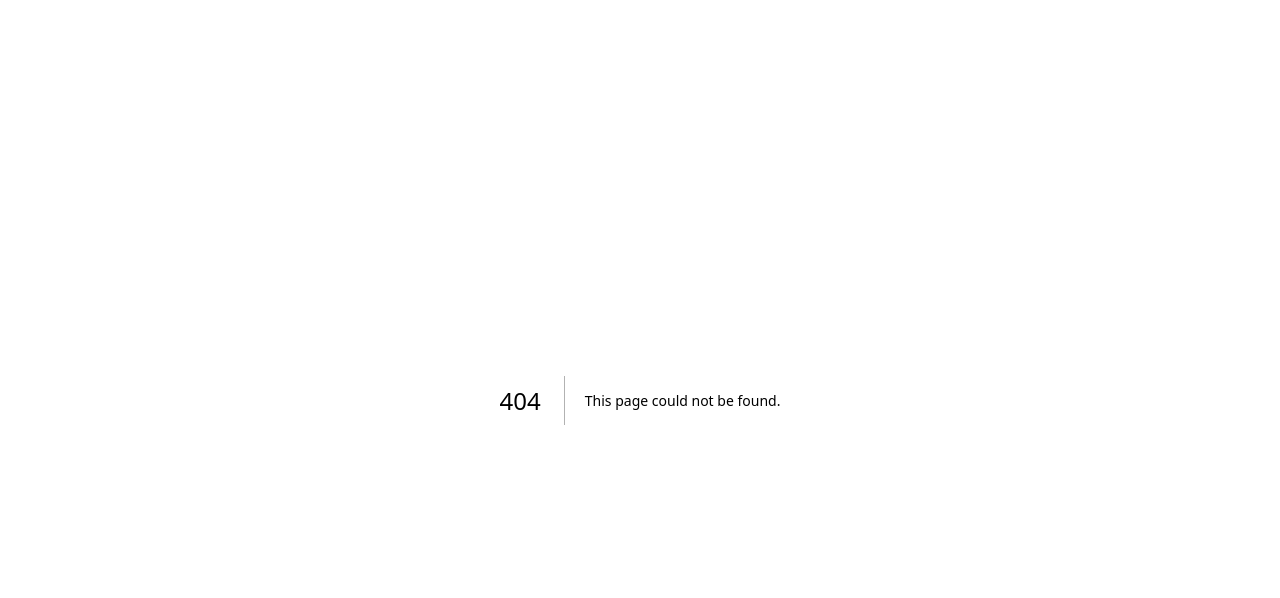
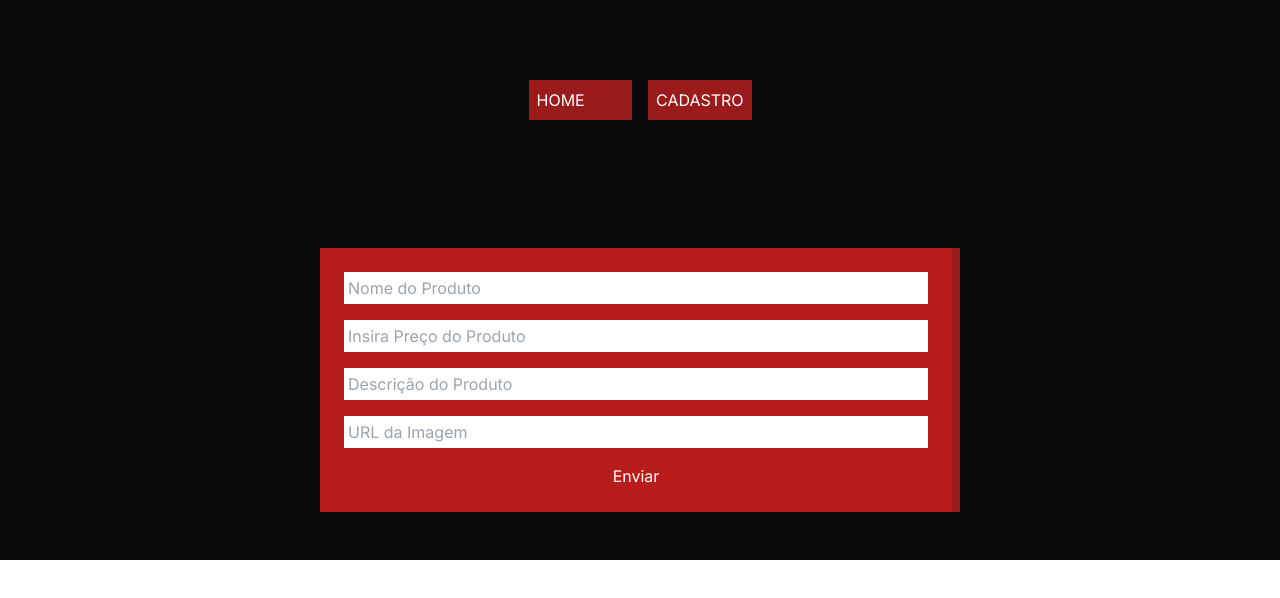
Before and after one commit to CaioHPerlin/Multidisciplinar-PTAC, a Next.js app: page /cadastro in a window 1280 px wide. Before the commit this address had no page. Shown: the top 598 px of the page. Built offline with nearby package versions, Linux system fonts and the light colour scheme.

Commit message:
Formulário de Cadastro Adicionado

```diff
--- /dev/null
+++ b/src/app/cadastro/page.js
@@ -0,0 +1,51 @@
+'use client';
+import { useState } from 'react';
+import '../globals.css';
+import Link from 'next/link';
+//Imagem que carrega conforme o usuário digita o link (+)
+//Verificar formato da DATACADASTRO
+
+export default function Cadastro() {
+  const [titulo, setTitulo] = useState('');
+  const [preco, setPreco] = useState();
+  const [descricao, setDescricao] = useState('');
+  const [imagem, setImagem] = useState('');
+
+  const handleSubmit = (event) => {
+    event.preventDefault();
+    const dataCadastro = new Date(Date.now()).toLocaleDateString();
+    const produto = {
+      titulo: titulo,
+      dataCadastro: dataCadastro,
+      preco: preco,
+      descricao: descricao,
+      imagem: imagem,
+    };
+
+    console.log(produto);
+    setTitulo("");
+    setPreco("");
+    setDescricao("");
+    setImagem("");
+  };
+
+  return (
+    <main className="select-none bg-neutral-950 grid grid-cols-1 justify-items-center">
+      <div className="m-20 grid grid-cols-2 gap-4">
+        <Link href="/" className="bg-red-800 p-2">
+          HOME
+        </Link>
+        <Link href="/cadastro" className="bg-red-800 p-2">
+          CADASTRO
+        </Link>
+      </div>
+      <form onSubmit={handleSubmit} className="grid grid-cols-1 w-2/4 gap-4 p-6 m-12 bg-red-700 border-red-800 border-r-8">
+        <input required value={titulo} className="w-50 p-1" type="text" placeholder="Nome do Produto" onChange={e => setTitulo(e.target.value)}/>
+        <input required value={preco}className="w-50 p-1" type="number" placeholder="Insira Preço do Produto" onChange={e => setPreco(e.target.value)}/>
+        <input required value={descricao} className="w-50 p-1" type="text" placeholder="Descrição do Produto" onChange={e => setDescricao(e.target.value)}/>
+        <input required value={imagem} className="w-50 p-1" type="text" placeholder="URL da Imagem" onChange={e => setImagem(e.target.value)}/>
+        <button type="submit">Enviar</button>
+      </form>
+    </main>
+  );
+}
--- a/src/app/globals.css
+++ b/src/app/globals.css
@@ -5,3 +5,7 @@
 body{
   color: white;
 }
+
+input, textarea{
+  color: black;
+}
--- a/src/app/page.js
+++ b/src/app/page.js
@@ -1,19 +1,23 @@
-"use client"
-import "./globals.css"
-import Image from "next/image";
+'use client';
+import Link from 'next/link';
+import './globals.css';
+import Image from 'next/image';
 
 export default async function Home() {
-
-  const req = await fetch("http://localhost:3001/produtos", {
-    next: {revalidate: 1}
+  const req = await fetch('http://localhost:3001/produtos', {
+    next: { revalidate: 1 },
   });
   const produtos = await req.json();
 
   return (
     <main className="select-none bg-neutral-950 flex flex-wrap">
-      <div className="m-20"></div>
+      <div className="m-20">
+        <Link href="/cadastro" className="bg-red-800 p-2">
+          CADASTRO
+        </Link>
+      </div>
       <div className="p-6 m-12 mt-36 bg-red-700 border-red-800 border-r-8">
-        {produtos.map(produto => (
+        {produtos.map((produto) => (
           <div key={produto.id}>
             <h1>{produto.titulo}</h1>
             <h2>{produto.preco}</h2>
@@ -29,5 +33,5 @@ export default async function Home() {
         ))}
       </div>
     </main>
-  )
+  );
 }
```
